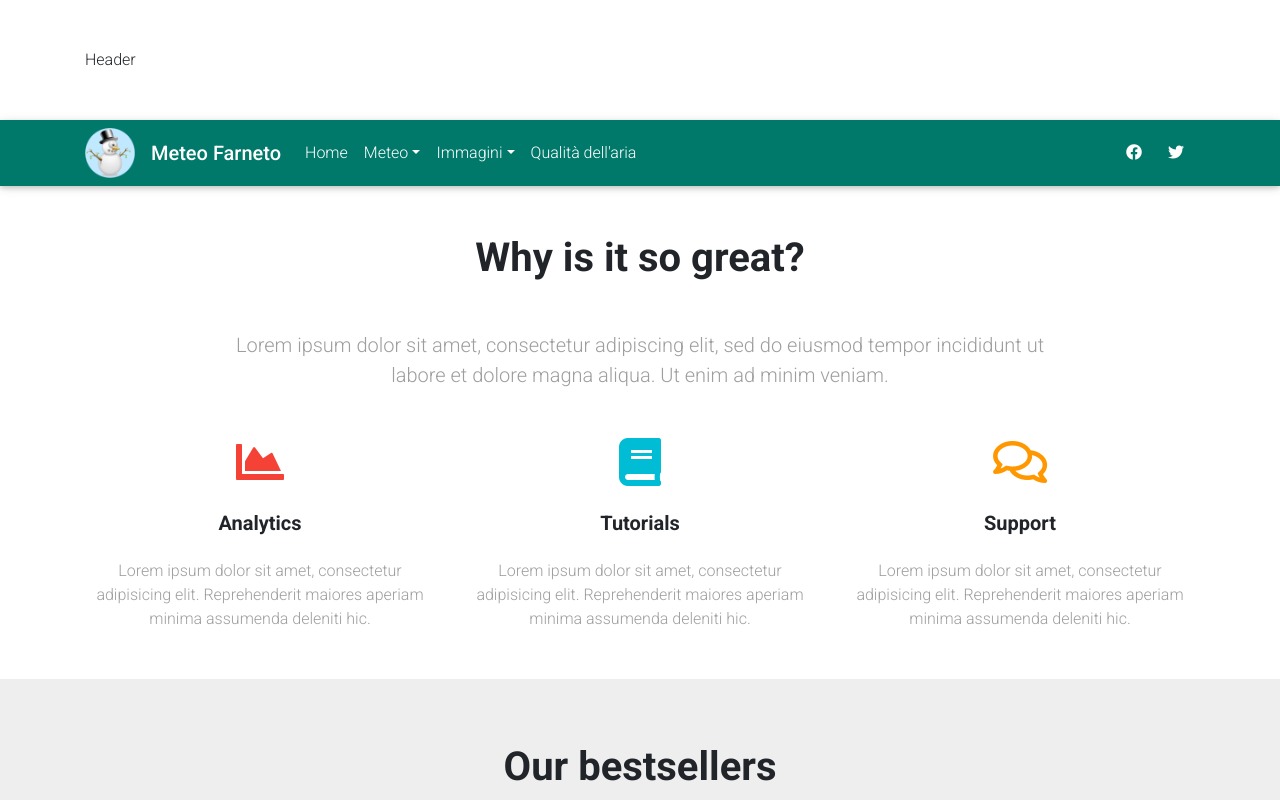
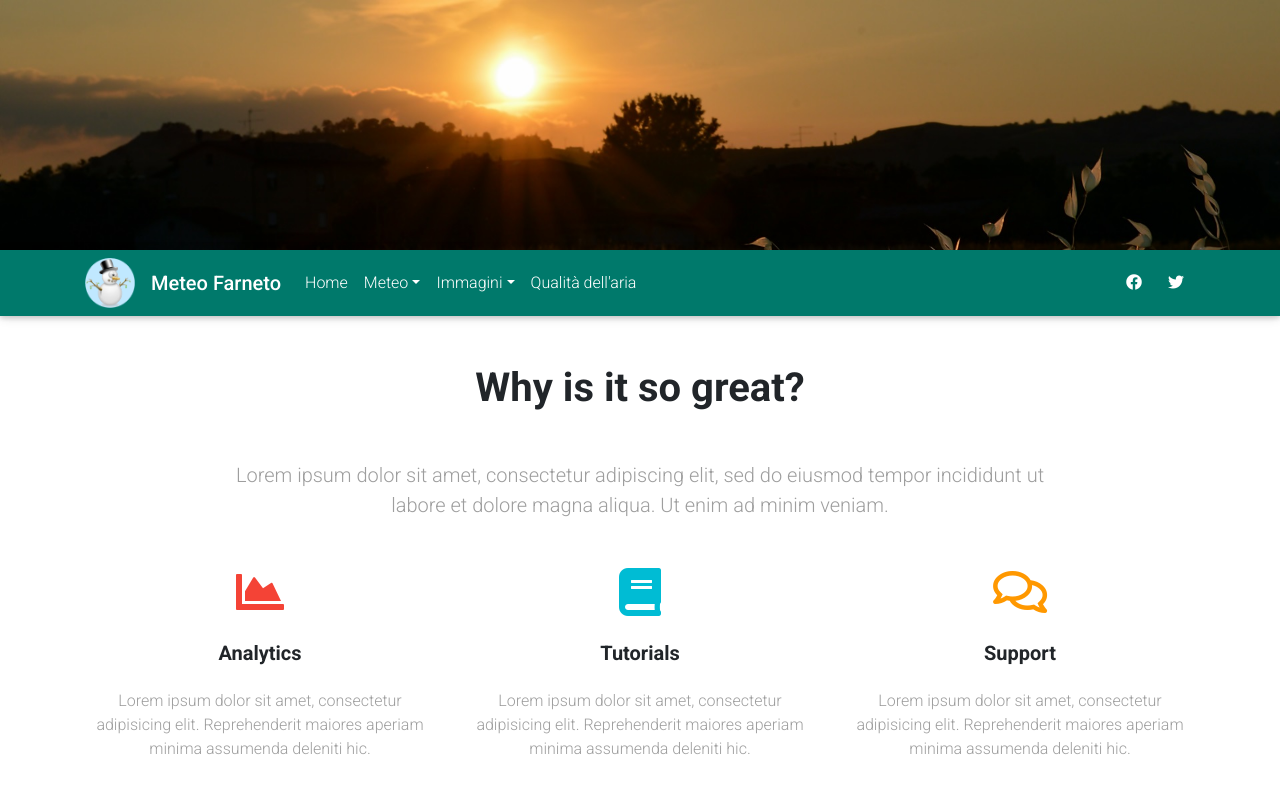
Before and after one commit to ricky-rebo/MeteoFarneto, a Gatsby site: page / in a window 1280 px wide. Shown: the top 800 px of the page. Built offline with nearby package versions, Linux system fonts and the light colour scheme; Gatsby itself is replaced by a stand-in of ours.

Commit message:
Added header image

```diff
--- a/src/components/navbar.js
+++ b/src/components/navbar.js
@@ -6,6 +6,7 @@ import {
 import { Link } from 'gatsby';
 import CustomNavLink from './customLink';
 import logoImage from "../images/new_logo.png";
+import headerImage from "../images/header.jpg";
 
 class NavbarPage extends Component {
   state = {
@@ -21,13 +22,10 @@ class NavbarPage extends Component {
 
     return (
       <>
-        <MDBContainer className="py-5">
-          <MDBRow>
-            <MDBCol>
-              Header
-            </MDBCol>
-          </MDBRow>
-        </MDBContainer>
+        <div className="d-none d-md-block">
+          <img className="fluid" src={headerImage} width="100%" />
+        </div>
+
 
         <MDBNavbar color="indigo" dark expand="md" className="sticky-top">
           <MDBContainer>
```
Also changed, not shown: src/images/header.jpg (added).
